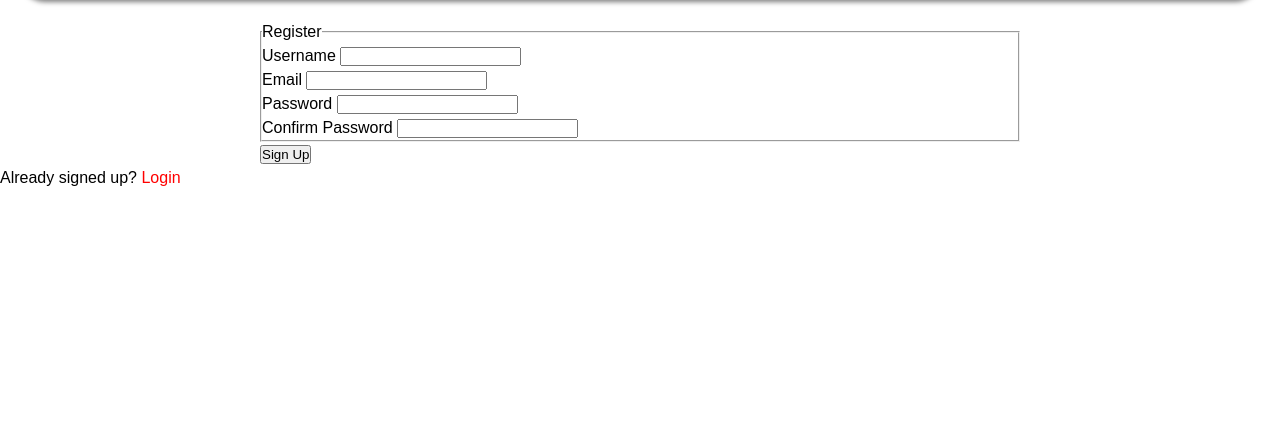
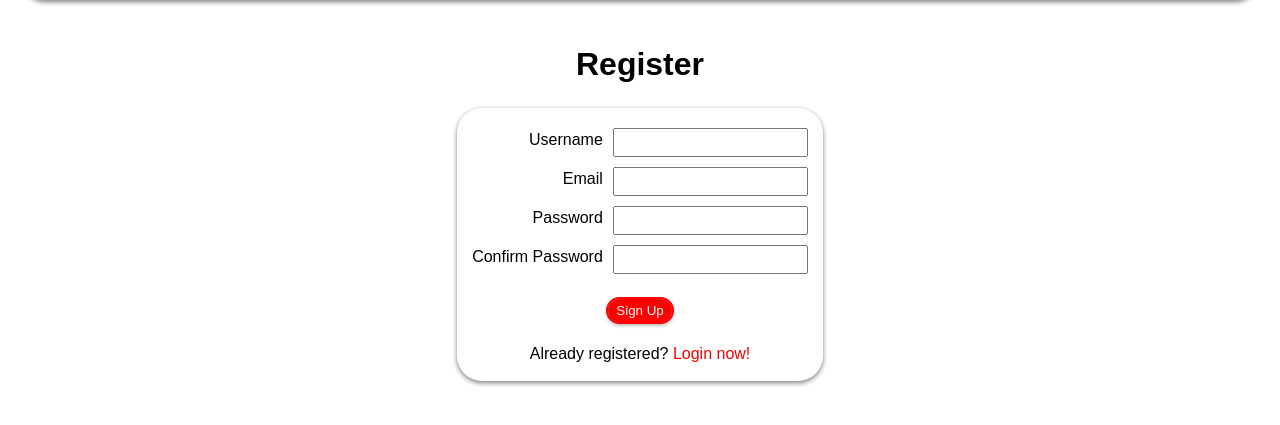
Before and after one commit to cskevhho/york-lions, a Flask app: page /register in a window 1280 px wide. Shown: the part 88-513 px from the top of the page. Run offline with Flask 3, Linux system fonts and the light colour scheme; some libraries are stand-ins or nearby versions.

Commit message:
Beautified register page

```diff
--- a/yorklions/static/stylesheets/login.css
+++ b/yorklions/static/stylesheets/login.css
@@ -1,10 +1,10 @@
 .centred_content_wrapper {
-    width: 300px;
+    width: fit-content;
 }
 
 .form_grid {
     display: grid;
-    grid-template-columns: 25% 70%;
+    grid-template-columns: auto 195px;
     gap: 10px 10px;
 }
 
--- a/yorklions/templates/register.html
+++ b/yorklions/templates/register.html
@@ -1,13 +1,20 @@
 {% extends "layout.html" %}
+
+{% block stylesheet %}
+<link rel="stylesheet" href="{{ url_for('static', filename='stylesheets/login.css') }}">
+{% endblock stylesheet %}
+
 {% block content %}
 <div class="centred_content_wrapper">
+    <h1>Register</h1>
+    <div class="floating_box">
         <form action="" method="post" novalidate>
             {{ form.hidden_tag() }}
-        <fieldset>
-            <legend>Register</legend>
             <div>
+                <div class="form_grid">
                     {{ form.username.label() }}
                     {{ form.username() }}
+                </div>
                 {% if form.username.errors %}
                     {% for error in form.username.errors %}
                         <p style="color: red;">{{ error }}</p>
@@ -15,8 +22,10 @@
                 {% endif %}
             </div>
             <div>
+                <div class="form_grid">
                     {{ form.email.label() }}
                     {{ form.email() }}
+                </div>
                 {% if form.email.errors %}
                     {% for error in form.email.errors %}
                         <p style="color: red;">{{ error }}</p>
@@ -24,8 +33,10 @@
                 {% endif %}
             </div>
             <div>
+                <div class="form_grid">
                     {{ form.password.label() }}
                     {{ form.password() }}
+                </div>
                 {% if form.password.errors %}
                     {% for error in form.password.errors %}
                         <p style="color: red;">{{ error }}</p>
@@ -33,19 +44,23 @@
                 {% endif %}
             </div>
             <div>
+                <div class="form_grid">
                     {{ form.confirm_password.label() }}
                     {{ form.confirm_password() }}
+                </div>
                 {% if form.confirm_password.errors %}
                     {% for error in form.confirm_password.errors %}
                         <p style="color: red;">{{ error }}</p>
                     {% endfor %}
                 {% endif %}
             </div>
-        </fieldset>
-        <div>
-            {{ form.submit() }}
+            <div class="wide">
+                {{ form.submit(class="button") }}
+                <div class="centred">
+                    <p>Already registered? <a href="{{ url_for('auth.login') }}">Login now!</a></p>
+                </div>
             </div>
         </form>
     </div>
-<div>Already signed up? <a href="{{ url_for('auth.login') }}">Login</a></div>
+</div>
 {% endblock content %}
```
Lines whose indentation alone changed are shown as unchanged.
